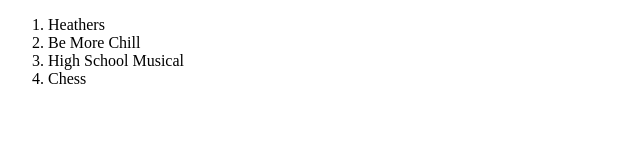
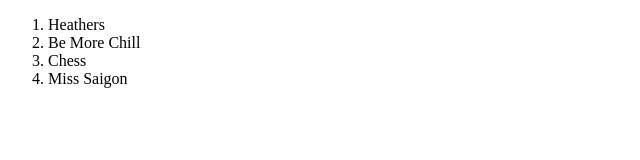
Before and after one commit to hortfrancis/my-first-git, a plain HTML site: page index.html in a window 1280 px wide. Shown: the whole page, without its empty margins (0-640 px from the left). Drawn offline with Linux system fonts and the light colour scheme.

Commit message:
Remove High School Musical

```diff
--- a/index.html
+++ b/index.html
@@ -11,8 +11,8 @@
         <ol>
             <li>Heathers</li>
             <li>Be More Chill</li>
-            <li>High School Musical</li>
             <li>Chess</li>
+            <li>Miss Saigon</li>
         </ol>
     </main>
 
```
